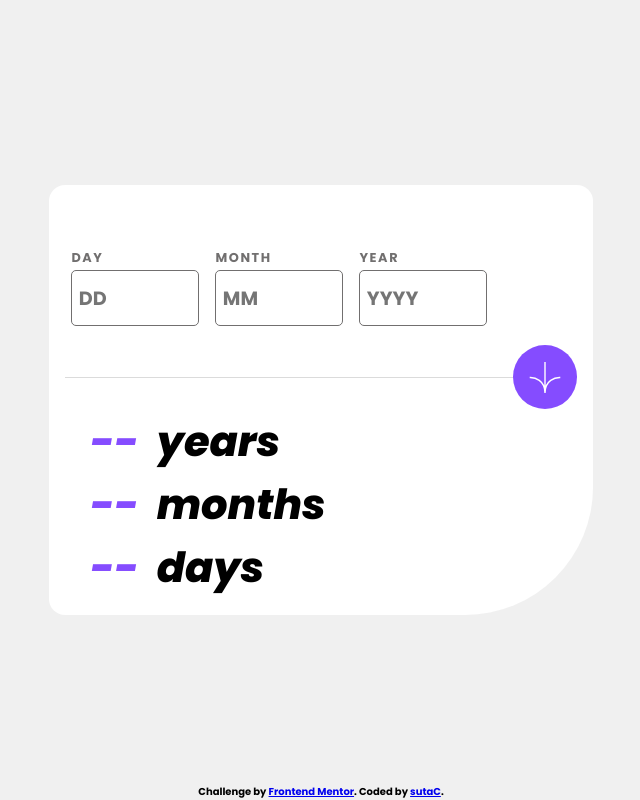
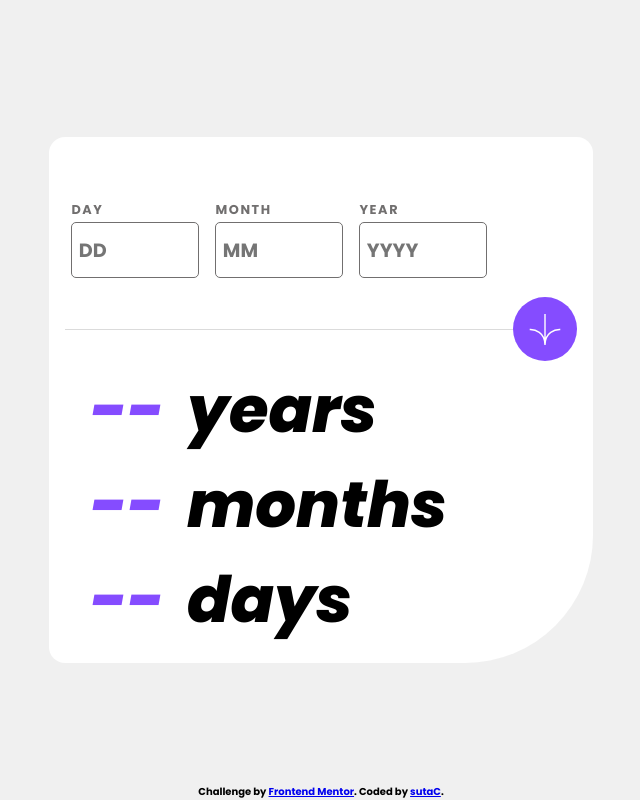
Before and after one commit to sutaC/Age-calculator-app, a SvelteKit app: page / in a window 1280 px wide. Shown: the whole page, without its empty margins (319-959 px from the left). Built offline with nearby package versions, Linux system fonts and the light colour scheme.

Commit message:
Hotfix: h2 overflow

```diff
--- a/src/routes/+page.svelte
+++ b/src/routes/+page.svelte
@@ -164,7 +164,7 @@
 	h2 {
 		margin: 0 0.5rem;
 
-		font-size: 1.3rem;
+		font-size: 1rem;
 		font-weight: 700;
 		font-style: italic;
 	}
@@ -174,4 +174,10 @@
 		color: var(--clr-Purple);
 		margin: 0.3rem;
 	}
+
+	@media (min-width: 450px) {
+		h2 {
+			font-size: 2rem;
+		}
+	}
 </style>
```
